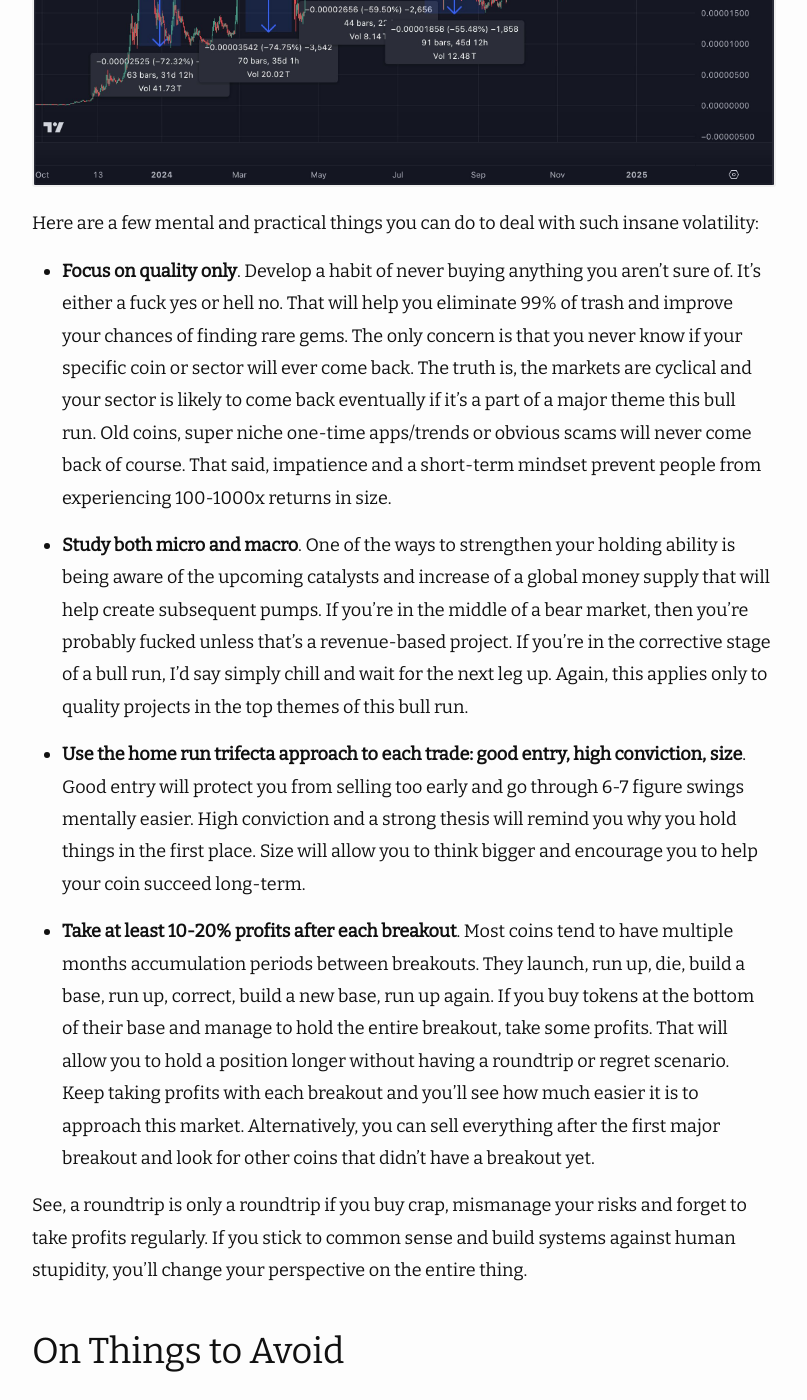
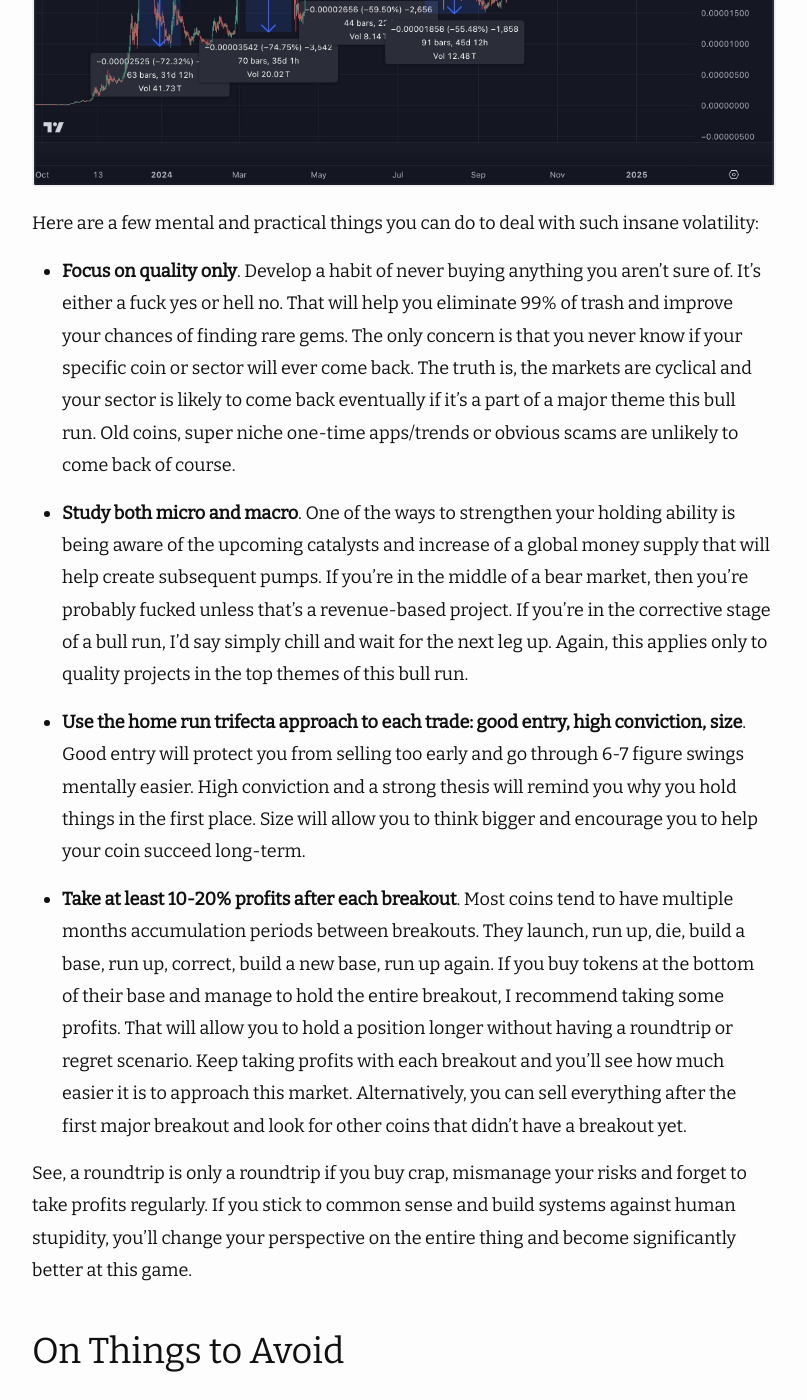
Before and after one commit to deeintech/deeintech.github.io, a Jekyll site: the page built from _posts/2025-03-05-playbook.md, in a window 1280 px wide and 1400 px high, scrolled down 23500 px. Shown: the whole window, without its empty margins (238-1045 px from the left). Built offline with Jekyll 4.4.1, drawn with Linux system fonts in a browser that asks for light colours; nearby versions of some CDN libraries.

Commit message:
update bonk

```diff
--- a/_posts/2025-03-05-playbook.md
+++ b/_posts/2025-03-05-playbook.md
@@ -337,15 +337,15 @@ Study bonkguy and why he's been holding bonk from $10M mcap to billions. He know
 
 Here are a few mental and practical things you can do to deal with such insane volatility:
 
-- **Focus on quality only**. Develop a habit of never buying anything you aren't sure of. It's either a fuck yes or hell no. That will help you eliminate 99% of trash and improve your chances of finding rare gems. The only concern is that you never know if your specific coin or sector will ever come back. The truth is, the markets are cyclical and your sector is likely to come back eventually if it's a part of a major theme this bull run. Old coins, super niche one-time apps/trends or obvious scams will never come back of course. That said, impatience and a short-term mindset prevent people from experiencing 100-1000x returns in size.
+- **Focus on quality only**. Develop a habit of never buying anything you aren't sure of. It's either a fuck yes or hell no. That will help you eliminate 99% of trash and improve your chances of finding rare gems. The only concern is that you never know if your specific coin or sector will ever come back. The truth is, the markets are cyclical and your sector is likely to come back eventually if it's a part of a major theme this bull run. Old coins, super niche one-time apps/trends or obvious scams are unlikely to come back of course.
 
 - **Study both micro and macro**. One of the ways to strengthen your holding ability is being aware of the upcoming catalysts and increase of a global money supply that will help create subsequent pumps. If you're in the middle of a bear market, then you're probably fucked unless that's a revenue-based project. If you're in the corrective stage of a bull run, I'd say simply chill and wait for the next leg up. Again, this applies only to quality projects in the top themes of this bull run.
 
 - **Use the home run trifecta approach to each trade: good entry, high conviction, size**. Good entry will protect you from selling too early and go through 6-7 figure swings mentally easier. High conviction and a strong thesis will remind you why you hold things in the first place. Size will allow you to think bigger and encourage you to help your coin succeed long-term.
 
-- **Take at least 10-20% profits after each breakout**. Most coins tend to have multiple months accumulation periods between breakouts. They launch, run up, die, build a base, run up, correct, build a new base, run up again. If you buy tokens at the bottom of their base and manage to hold the entire breakout, take some profits. That will allow you to hold a position longer without having a roundtrip or regret scenario. Keep taking profits with each breakout and you'll see how much easier it is to approach this market. Alternatively, you can sell everything after the first major breakout and look for other coins that didn't have a breakout yet.
+- **Take at least 10-20% profits after each breakout**. Most coins tend to have multiple months accumulation periods between breakouts. They launch, run up, die, build a base, run up, correct, build a new base, run up again. If you buy tokens at the bottom of their base and manage to hold the entire breakout, I recommend taking some profits. That will allow you to hold a position longer without having a roundtrip or regret scenario. Keep taking profits with each breakout and you'll see how much easier it is to approach this market. Alternatively, you can sell everything after the first major breakout and look for other coins that didn't have a breakout yet.
 
-See, a roundtrip is only a roundtrip if you buy crap, mismanage your risks and forget to take profits regularly. If you stick to common sense and build systems against human stupidity, you'll change your perspective on the entire thing.
+See, a roundtrip is only a roundtrip if you buy crap, mismanage your risks and forget to take profits regularly. If you stick to common sense and build systems against human stupidity, you'll change your perspective on the entire thing and become significantly better at this game.
 
 ## On Things to Avoid
 
```
